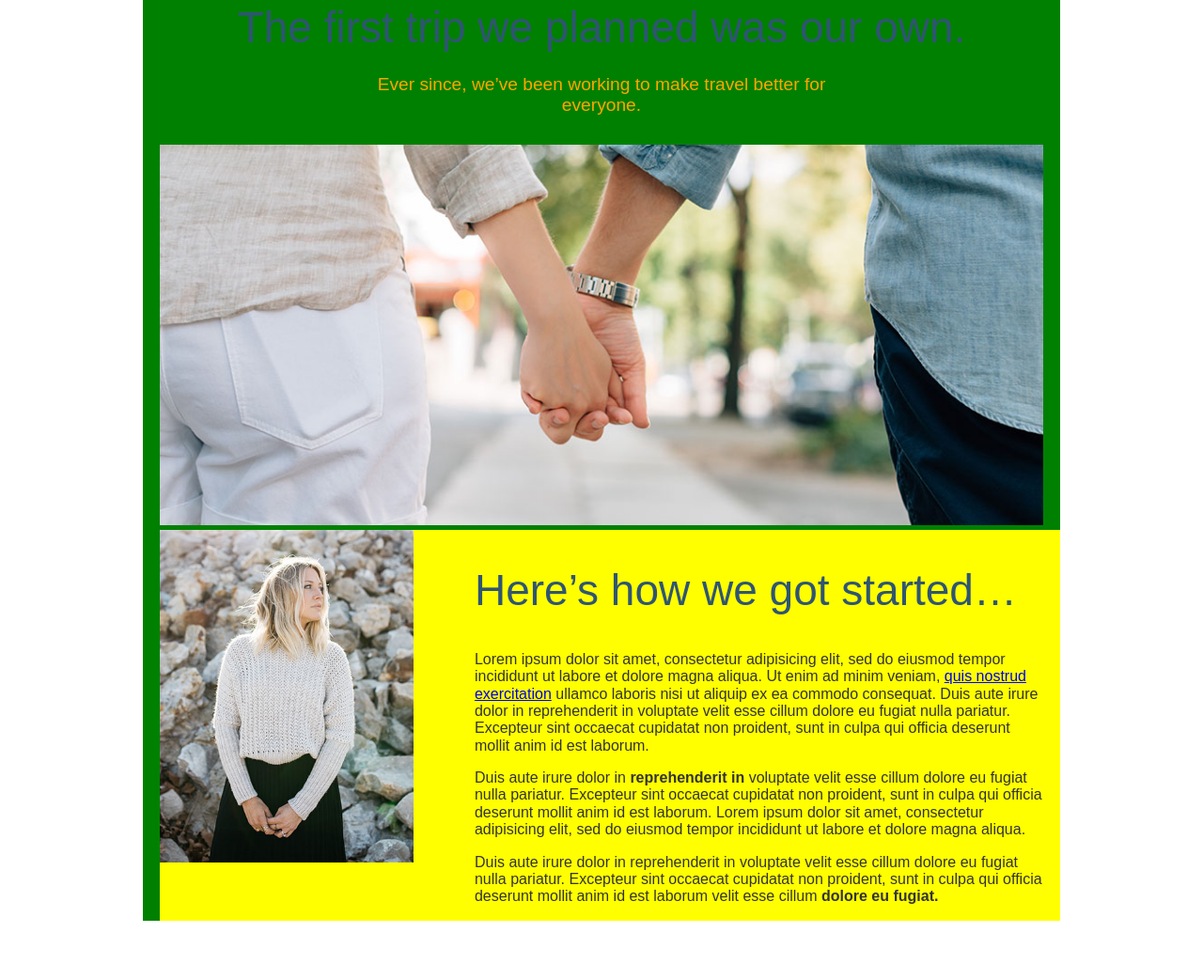
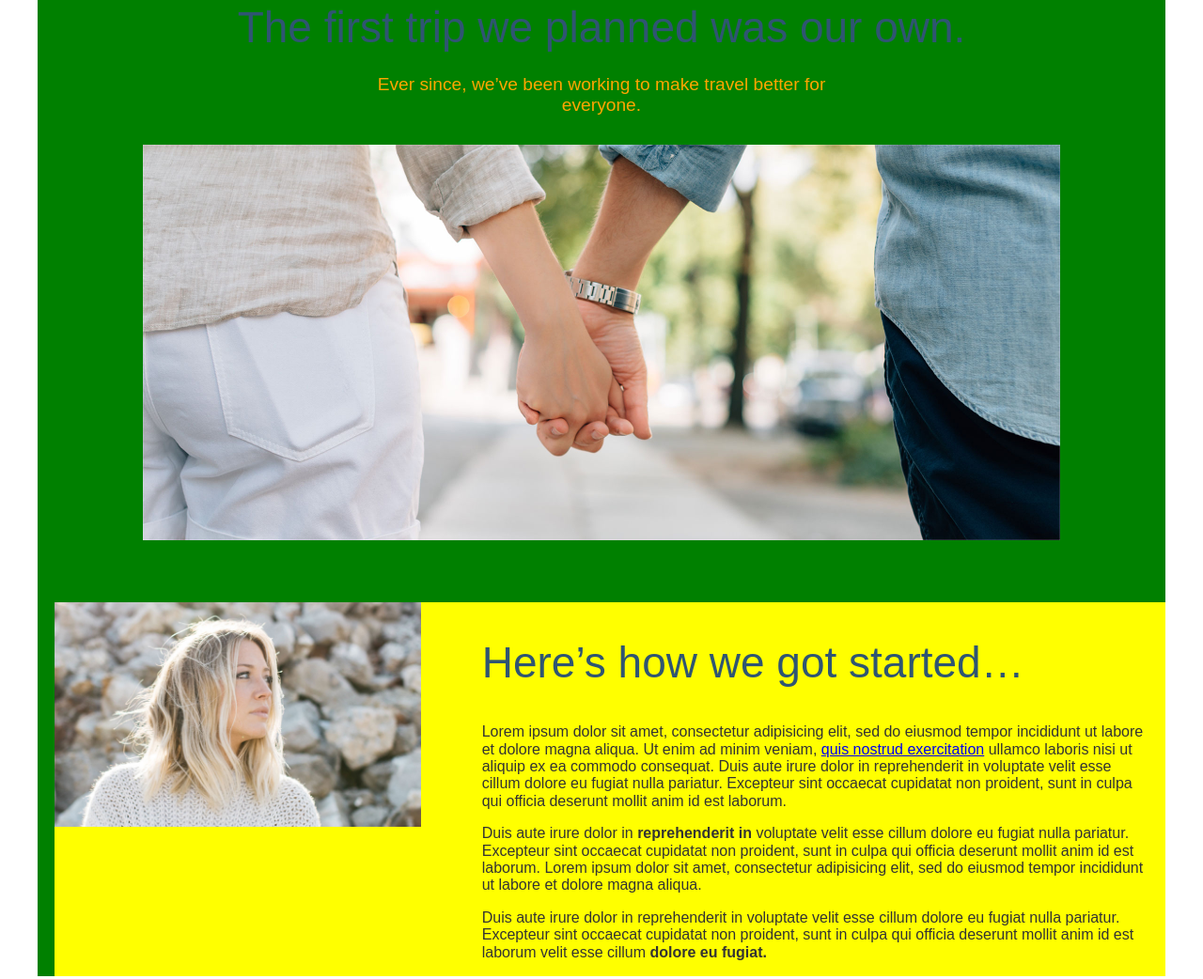
Before and after one commit to Cnfc/travel-site, a website: page app/index.html in a window 1280 px wide. Shown: the part 887-1929 px from the top of the page at 94% size. Drawn offline with Linux system fonts and the light colour scheme.

Commit message:
1 part add img

```diff
--- a/app/assets/styles/modules/_wrapper.css
+++ b/app/assets/styles/modules/_wrapper.css
@@ -17,5 +17,13 @@
     padding-left: 0;
     padding-right: 0;
 
+  }
+
+  &--b-margin {
+    margin-bottom: 1rem;
+
+    @mixin atSmall{
+      margin-bottom: 3.875rem;
+    }
+  }
 }
-}
--- a/app/index.html
+++ b/app/index.html
@@ -36,23 +36,27 @@
         <p><a href="#" class="btn btn--orange btn--large">Get Started Today</a></p>
       </div>
     </div>
-
   </div>
 
   <div id="our-beginning" class="page-section">
-    <div class="wrapper wrapper--medium">
+    <div class="wrapper">
       <h2 class="headline headline--centered headline--light headline--b-margin-small">The first trip we planned <strong>was our own.</strong></h2>
       <h3 class="headline headline--centered headline--orange headline--small headline--narrow headline--light headline--b-margin-large">Ever since, we&rsquo;ve been working to make travel <strong>better for everyone.</strong></h3>
-        <div class="wrapper">
-          <img sizes="(min-width: 970px) 976px, 100vw" srcset="assets/images/first-trip-low-res.jpg 565w, assets/images/first-trip.jpg 976w, assets/images/first-trip-hi-dpi.jpg 1952w" alt="Couple walking down a street.">
+
+      <div class="wrapper wrapper--medium wrapper--b-margin">
+        <img sizes="(min-width: 970x) 976px, 100vw" srcset="assets/images/first-trip-low-res.jpg 565w, assets/images/first-trip.jpg 976w, assets/images/first-trip-hi-dpi.jpg 1952w" alt="Couple walking down a street.">
       </div>
 
       <div class="row row--gutters">
-          <div class="row__medium-4">
-            <img srcset="assets/images/our-start.jpg" alt="Our founder">
+        <div class="row__medium-4 row__medium-4--larger">
+          <picture>
+            <sourse sizes="404px" srcset="assets/images/out-start-i.jpg 404w, assets/images/out-start-hi-dpi.jpg 808w" media="(min-width: 1020px)">
+            <sourse sizes="320px" srcset="assets/images/out-start-portait.jpg 382, assets/images/out-start-portait-hi-dpi.jpg 764w" media="(min-width: 800px)">
+            <img srcset="assets/images/our-start-landscape.jpg 800w, assets/images/our-start-landscape-hi-dpi.jpg 1600w" alt="Our founder, Jane Doe">
+          </picture>
+        </div>
 
-          </div>
-          <div class="row__medium-8">
+        <div class="row__medium-8 row__medium-8--smaller">
           <h2 class="headline headline--no-t-margin">Here&rsquo;s how we got started&hellip;</h2>
           <p>Lorem ipsum dolor sit amet, consectetur adipisicing elit, sed do eiusmod tempor incididunt ut labore et dolore magna aliqua. Ut enim ad minim veniam, <a href="#">quis nostrud exercitation</a> ullamco laboris nisi ut aliquip ex ea commodo consequat. Duis aute irure dolor in reprehenderit in voluptate velit esse cillum dolore eu fugiat nulla pariatur. Excepteur sint occaecat cupidatat non proident, sunt in culpa qui officia deserunt mollit anim id est laborum.</p>
           <p>Duis aute irure dolor in <strong>reprehenderit in</strong> voluptate velit esse cillum dolore eu fugiat nulla pariatur. Excepteur sint occaecat cupidatat non proident, sunt in culpa qui officia deserunt mollit anim id est laborum. Lorem ipsum dolor sit amet, consectetur adipisicing elit, sed do eiusmod tempor incididunt ut labore et dolore magna aliqua.</p>
--- a/app/temp/styles/styles.css
+++ b/app/temp/styles/styles.css
@@ -578,7 +578,18 @@ img {
     padding-left: 0;
     padding-right: 0;
 
-}
+  }
+
+.wrapper--b-margin {
+    margin-bottom: 1rem;
+  }
+
+@media (min-width: 530px) {
+
+.wrapper--b-margin {
+      margin-bottom: 3.875rem
+  }
+  }
 
 .page-section {
   padding: 1.2rem 0;
@@ -661,7 +672,7 @@ font-size: 1.9rem;
 .row {
 
   background-color: yellow;
-  }
+}
 
 .row::after {
     content: "";
@@ -683,8 +694,16 @@ font-size: 1.9rem;
       width: 33.33%;
     }
 
+    .row__medium-4--larger {
+      width: 37%;
+    }
+
     .row__medium-8 {
       float: left;
       width: 66.66%;
     }
+
+    .row__medium-8--smaller {
+      width: 63%;
+    }
   }
```
Also changed, not shown: app/assets/styles/modules/_row.css (+9 -1 lines). Lines whose indentation alone changed are shown as unchanged.
